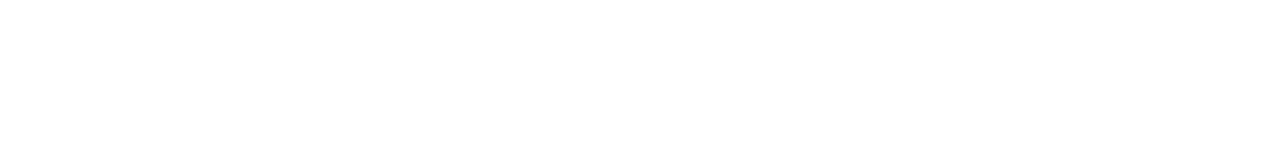
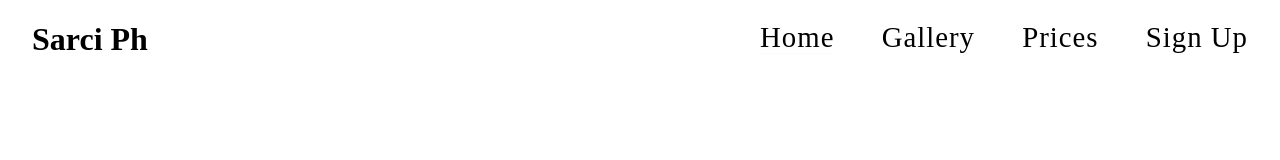
Before and after one commit to Max9414/SarciPh, a plain HTML site: page gallery.html in a window 1280 px wide. Drawn offline with Linux system fonts and the light colour scheme.

Commit message:
added a new page and started doing the layout

```diff
--- a/assets/css/index.css
+++ b/assets/css/index.css
@@ -27,6 +27,10 @@ header {
     justify-content: space-between;
     align-items: center;
     margin: 0 2em;
+}
+
+.lineheader {
+    line-height: 75px;
 }
 
 header li {
--- a/gallery.html
+++ b/gallery.html
@@ -4,9 +4,20 @@
     <meta charset="UTF-8">
     <meta http-equiv="X-UA-Compatible" content="IE=edge">
     <meta name="viewport" content="width=device-width, initial-scale=1.0">
+    <link rel="stylesheet" href="assets/css/index.css">
     <title>Document</title>
 </head>
 <body>
-
+    <header class="lineheader">
+        <h1>Sarci Ph</h1>
+        <nav>
+            <ul>
+                <li ><a href="index.html" class="selected">Home</a></li>
+                <li><a href="gallery.html">Gallery</a></li>
+                <li><a href="prices.html">Prices</a></li>
+                <li><a href="signup.html">Sign Up</a></li>
+            </ul>
+        </nav>
+    </header>
 </body>
 </html>
```
